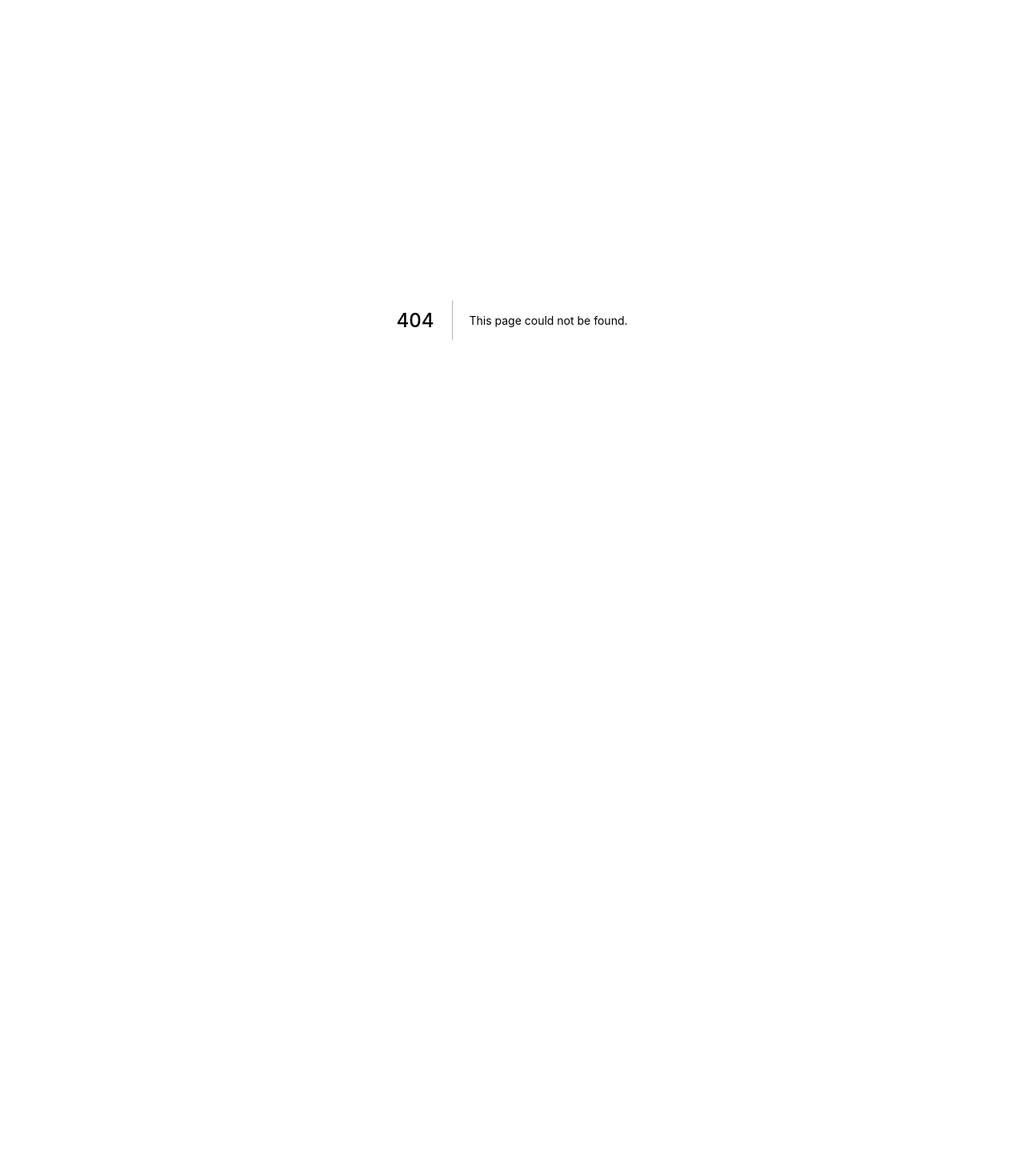
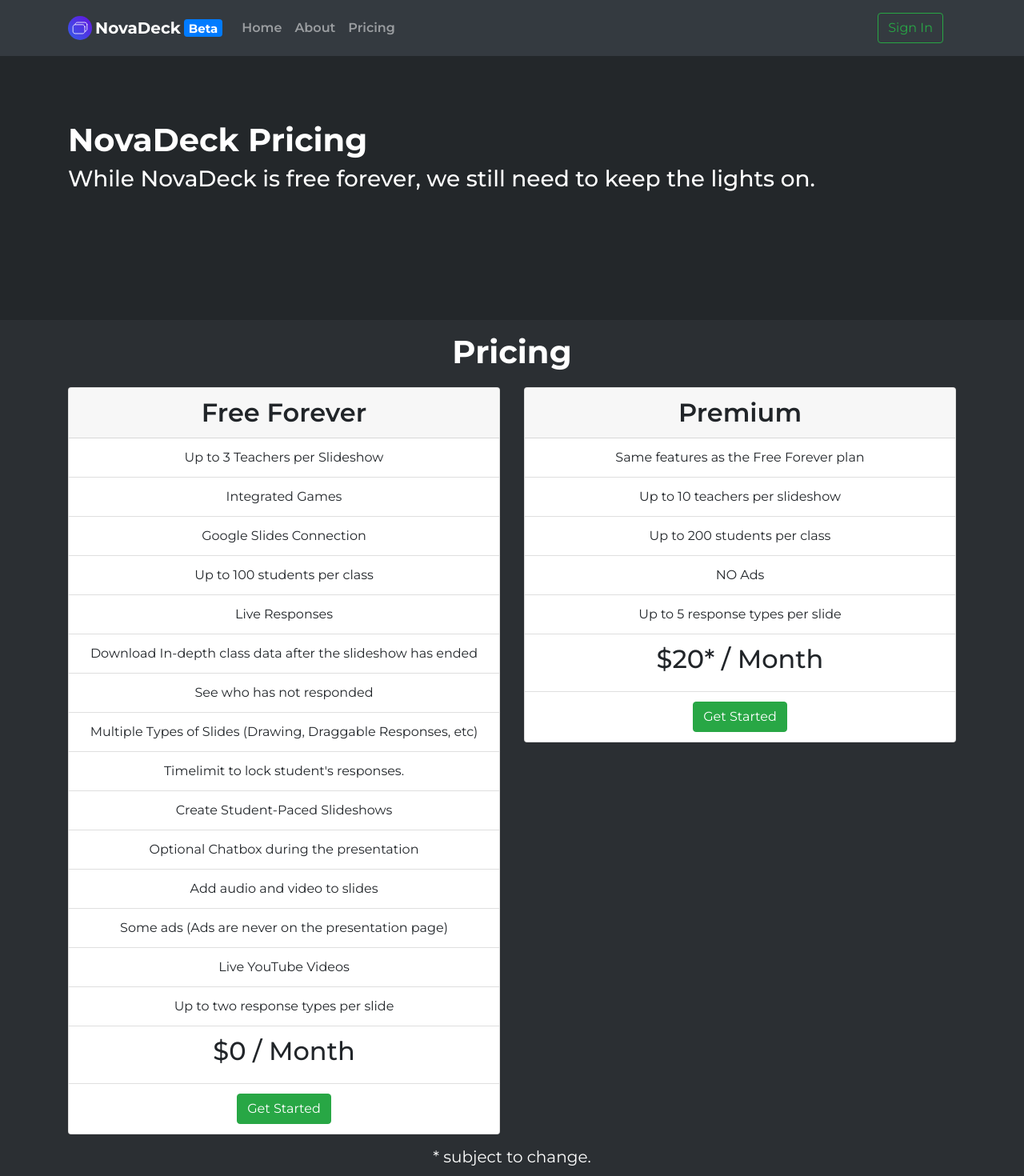
Before and after one commit to Nova-Learning/NovaDeck, a Next.js app: page /pricing in a window 1280 px wide. Before the commit this address had no page. Shown: the top 1470 px of the page at 80% size. Before the commit the page ends 800 px from the top, so only its background shows below. Built offline with nearby package versions, Linux system fonts and the light colour scheme; no server answers.

Commit message:
Added footer, pricing, about page

```diff
--- /dev/null
+++ b/components/footer.js
@@ -0,0 +1,17 @@
+import { Container, Navbar } from 'react-bootstrap'
+
+const Footer = () => (
+  <>
+    <Navbar expand="lg" variant="dark" bg="dark" sticky="bottom">
+            <Container>
+                <div className="footer">
+                    Made with <span className="heart">❤</span> in the USA
+                    <br/>
+                    Copyright 2020 © <a href="https://github.com/Nova-Learning">Nova Learning</a>
+                </div>
+            </Container>
+    </Navbar>
+  </>
+)
+
+export default Footer
--- a/components/header.js
+++ b/components/header.js
@@ -17,15 +17,16 @@ const Header = () => {
       <Navbar bg="dark" variant="dark" fixed="top" expand="sm">
         <Container>
           <Link href="/" passHref>
-            <Navbar.Brand style={{ fontWeight: 700 }}>
+            <Navbar.Brand style={{ fontWeight: 700, display: 'inline-flex', alignItems: 'center', justifyContent: 'center' }}>
               <img
                 alt=""
                 src="/media/LogoDesign.svg"
                 width="30"
                 height="30"
                 className="d-inline-block align-top"
+                style={{ marginRight: '4px' }}
               />{' '}
-              NovaSlides <Badge variant="primary">Beta</Badge>
+              NovaDeck <Badge variant="primary" style={{ marginLeft: '4px' }}>Beta</Badge>
             </Navbar.Brand>
           </Link>
           <Navbar.Toggle aria-controls="expand-nav" />
--- a/pages/_app.js
+++ b/pages/_app.js
@@ -1,6 +1,8 @@
 import { Provider } from 'next-auth/client';
 import '../public/css/global.css';
 import 'bootstrap/dist/css/bootstrap.min.css';
+import Header from '../components/header';
+import Footer from '../components/footer';
 
 const App = ({ Component, pageProps }) => {
   const { session } = pageProps;
--- /dev/null
+++ b/pages/pricing.js
@@ -0,0 +1,75 @@
+import Footer from '../components/footer'
+import Header from '../components/header'
+import { Container, Button, Row, Col, ListGroup, Card } from 'react-bootstrap'
+import Link from 'next/link'
+
+const Pricing = () => (
+  <>
+    <Header />
+    <div className="pricing-header">
+      <Container>
+        <h1>NovaDeck Pricing</h1>
+        <h3>While NovaDeck is free forever, we still need to keep the lights on.</h3>
+      </Container>
+    </div>
+
+    <div className="pricing-boxes">
+      <Container>
+        <h1>Pricing</h1>
+        <Row style={{ marginTop: "20px" }}>
+          <Col>
+            <Card style={{ width: '100%' }}>
+              <Card.Header as="h2" style={{ fontWeight: "600" }}>Free Forever</Card.Header>
+              <ListGroup variant="flush">
+                <ListGroup.Item>Up to 3 Teachers per Slideshow</ListGroup.Item>
+                <ListGroup.Item>Integrated Games</ListGroup.Item>
+                <ListGroup.Item>Google Slides Connection</ListGroup.Item>
+                <ListGroup.Item>Up to 100 students per class</ListGroup.Item>
+                <ListGroup.Item>Live Responses</ListGroup.Item>
+                <ListGroup.Item>Download In-depth class data after the slideshow has ended</ListGroup.Item>
+                <ListGroup.Item>See who has not responded</ListGroup.Item>
+                <ListGroup.Item>Multiple Types of Slides (Drawing, Draggable Responses, etc)</ListGroup.Item>
+                <ListGroup.Item>Timelimit to lock student's responses.</ListGroup.Item>
+                <ListGroup.Item>Create Student-Paced Slideshows</ListGroup.Item>
+                <ListGroup.Item>Optional Chatbox during the presentation</ListGroup.Item>
+                <ListGroup.Item>Add audio and video to slides</ListGroup.Item>
+                <ListGroup.Item>Some ads (Ads are never on the presentation page)</ListGroup.Item>
+                <ListGroup.Item>Live YouTube Videos</ListGroup.Item>
+                <ListGroup.Item>Up to two response types per slide</ListGroup.Item>
+                <ListGroup.Item><h2>$0 / Month</h2></ListGroup.Item>
+                <ListGroup.Item>
+                    <Link href="/auth/login" passHref>
+                        <Button variant="success">Get Started</Button>
+                    </Link>
+                </ListGroup.Item>
+              </ListGroup>
+            </Card>
+          </Col>
+          <Col>
+            <Card style={{ width: '100%' }}>
+              <Card.Header as="h2" style={{ fontWeight: "600" }}>Premium</Card.Header>
+              <ListGroup variant="flush">
+                <ListGroup.Item>Same features as the Free Forever plan</ListGroup.Item>
+                <ListGroup.Item>Up to 10 teachers per slideshow</ListGroup.Item>
+                <ListGroup.Item>Up to 200 students per class</ListGroup.Item>
+                <ListGroup.Item>NO Ads</ListGroup.Item>
+                <ListGroup.Item>Up to 5 response types per slide</ListGroup.Item>
+                <ListGroup.Item><h2>$20* / Month</h2></ListGroup.Item>
+                <ListGroup.Item>
+                    <Link href="/auth/login" passHref>
+                        <Button variant="success">Get Started</Button>
+                    </Link>
+                </ListGroup.Item>
+              </ListGroup>
+            </Card>
+          </Col>
+        </Row>
+        <h5>* subject to change.</h5>
+      </Container>
+    </div>
+
+    <Footer />
+  </>
+)
+
+export default Pricing
--- a/public/css/global.css
+++ b/public/css/global.css
@@ -65,6 +65,161 @@ html, body {
   font-weight: 700
 }
 
+.features {
+  /* display: flex; */
+  justify-content: center;
+  align-items: center;
+  background-color: #23272a;
+  font-family: 'Montserrat', sans-serif;
+  text-align: center;
+}
+
+.features .card {
+  margin-bottom: 16px;
+}
+
+.features h1 {
+  color:white;
+  margin-top: 16px;
+}
+
+.join-us {
+  display: flex;
+  justify-content: center;
+  align-items: center;
+  background-color: #2b2f33;
+  font-family: 'Montserrat', sans-serif;
+  text-align: center;
+  height: 25vh;
+  color: white;
+}
+
+.about-header {
+  display: flex;
+  justify-content: center;
+  align-items: center;
+  background-color: #23272a;
+  font-family: 'Montserrat', sans-serif;
+  text-align: center;
+  height: 100vh;
+  color: white;
+}
+
+.about-header h1 {
+  font-weight: 700;
+}
+
+.about-nl {
+  display: flex;
+  justify-content: center;
+  align-items: center;
+  background-color: #2b2f33;
+  font-family: 'Montserrat', sans-serif;
+  text-align: left;
+  height: 75vh;
+  color: white;
+}
+
+.about-nl h1 {
+  font-weight: 700;
+}
+
+.about-main {
+  display: flex;
+  justify-content: center;
+  align-items: center;
+  background-color: #23272a;
+  font-family: 'Montserrat', sans-serif;
+  text-align: left;
+  height: 75vh;
+  color: white;
+}
+
+.about-main h1 {
+  font-weight: 700;
+}
+
+.about-contact {
+  display: flex;
+  justify-content: center;
+  align-items: center;
+  background-color: #2b2f33;
+  font-family: 'Montserrat', sans-serif;
+  text-align: left;
+  height: 75vh;
+  color: white;
+}
+
+.about-contact h1 {
+  font-weight: 700;
+}
+
+.pricing-header {
+  display: flex;
+  justify-content: center;
+  align-items: center;
+  background-color: #23272a;
+  font-family: 'Montserrat', sans-serif;
+  text-align: left;
+  height: 50vh;
+  color: white;
+}
+
+.pricing-header h1 {
+  font-weight: 700;
+}
+
+.pricing-boxes {
+  display: flex;
+  justify-content: center;
+  align-items: center;
+  background-color: #2b2f33;
+  font-family: 'Montserrat', sans-serif;
+  text-align: center;
+}
+
+.pricing-boxes h1 {
+  color: white;
+  font-weight: 700;
+  margin-top: 16px;
+}
+
+.pricing-boxes h5 {
+  color: white;
+  font-weight: 400;
+  margin-bottom: 16px;
+}
+
+.pricing-boxes .card {
+  margin-bottom: 16px;
+}
+
+.footer{
+  position: sticky;
+  bottom: 0;
+  left: 0;
+  width: 100%;
+  text-align: center;
+  color: white;
+  font-family: "Montserrat";
+  font-weight: 600;
+}
+
+.footer a {
+  text-decoration: none!important;
+  color: white;
+  font-weight: 700;
+}
+
+.heart{
+  color:#e25555;
+}
+
+.footer a:hover {
+  text-decoration: none!important;
+  color: white;
+}
+
 * {
 	scrollbar-color: #202324 #454a4d;
 }
```
Also changed, not shown: pages/about.js (+33 -1 lines), pages/index.js (+17 -3 lines).
